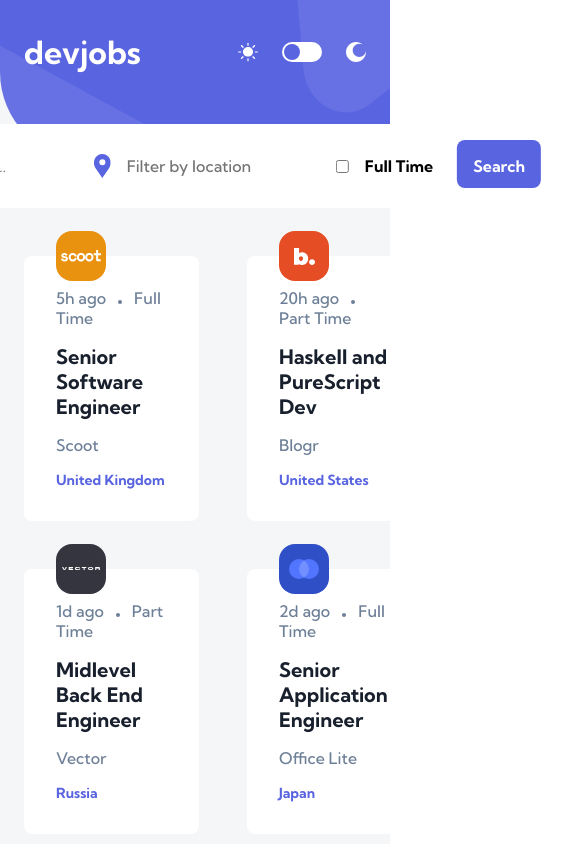
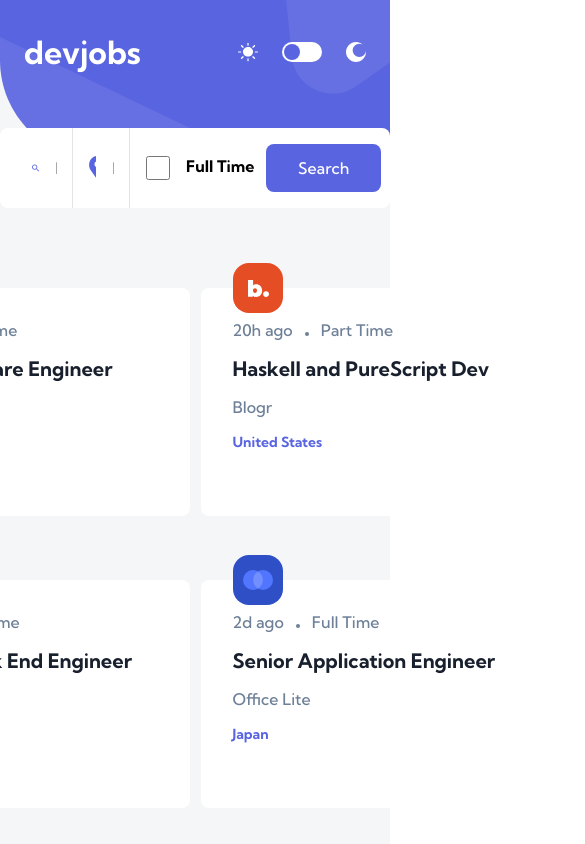
Before and after one commit to cursedxp/devjobs-web-app, a React (Create React App) app: page / in a window 390 px wide. Shown: the top 844 px of the page, 585 px wide, since content can reach past the window. Built offline with nearby package versions, Linux system fonts and the light colour scheme.

Commit message:
styling bug fix

```diff
--- a/src/App.scss
+++ b/src/App.scss
@@ -9,60 +9,129 @@ $darkblue: rgb(25, 32, 45);
 
 .App {
   width: 100%;
-  main {
+  header {
+    background-image: url("./assets/desktop/bg-pattern-header.svg");
+    position: fixed;
+    top: 0;
+    left: 0;
+    width: 100%;
+    height: 160px;
+    z-index: 1;
+    .brand {
       display: flex;
-    flex-direction: column;
+      justify-content: space-between;
+      padding: 32px 24px;
+      align-items: center;
+      .brand-name {
+        font-size: 32px;
+        font-weight: 700;
+        color: $white;
+      }
+      .switch-container {
+        .switch {
+          width: 40px;
+          height: 20px;
+          border-radius: 20px;
+          background-color: $white;
           position: relative;
-    .jobs {
-      margin-top: 256px;
-      display: grid;
+          .slider {
+            display: block;
+            width: 16px;
+            height: 16px;
+            border-radius: 50%;
+            background-color: #5964e0;
+            position: absolute;
+            top: 2px;
+            left: 2px;
+            transition: transform 0.2s ease;
+          }
+          &.active {
+            background-color: $white;
+          }
+          &.active .slider {
+            transform: translateX(20px);
           }
         }
-
-  button {
-    background-color: $violet;
-    border: none;
-    color: $white;
+      }
+      .filter {
+        position: absolute;
+        max-width: 1110px;
+        background-color: $white;
         border-radius: 8px;
-    padding: 16px;
-    height: 48px;
-  }
-  button.white {
-    background-color: $white;
-    padding: 16px;
-    height: 48px;
-  }
-  .more {
-    padding: 16px 32px;
-    font-weight: 700;
-    margin: 32px 0;
-    max-width: 152px;
-    align-self: center;
-  }
-}
-@media (min-width: 376px) and (max-width: 768px) {
-  main {
-    .jobs {
-      grid-template-columns: repeat(2, 1fr);
-      gap: 0px;
-      row-gap: 48px;
-    }
-  }
-  header {
-    background-image: url("./assets/mobile/bg-pattern-header.svg");
-    border-radius: 0 0 0 88px;
-    height: 160px;
-    .filter {
+        padding: 0px 16px 0px 16px;
+        display: flex;
         bottom: -48px;
         left: 50%;
         transform: translateX(-50%);
-      form {
+        width: 100%;
+        height: 80px;
+        align-items: center;
+        .filter-by-location,
+        .filter-by-title,
+        .filter-by-contract,
+        .button-group {
+          height: 100%;
+          display: flex;
+          flex-grow: 1;
+          align-items: center;
+        }
+        .filter-by-location,
         .filter-by-title {
-          .pinIcon,
-          .searchIcon {
-            margin: 16px;
+          border-right: 1px solid rgb(227, 227, 227);
+          input[type="search"] {
+            flex-grow: 1;
+            border: none;
+            &:focus {
+              border: none;
+              outline: none;
+            }
+          }
+        }
+        .filter-by-location .pinIcon,
+        .filter-by-title .searchIcon {
+          width: 24px;
+          height: 24px;
+          margin: 0 16px;
           path {
             fill: $violet;
+          }
+        }
+        .filter-by-contract {
+          display: flex;
+          justify-content: flex-end;
+          flex-grow: 0;
+          .checkbox-group,
+          .button-group {
+            display: flex;
+          }
+          .checkbox-group {
+            width: 176px;
+            margin-right: 16px;
+            input[type="checkbox"] {
+              margin: 0 16px;
+              width: 24px;
+              height: 24px;
+              border: none;
+              &::after {
+                content: "Full Time Only";
+                display: block;
+                text-align: right;
+                width: 60px;
+                white-space: nowrap;
+                margin-left: 40px;
+                font-weight: 700;
+              }
+            }
+          }
+          .button-group {
+            flex-grow: 0;
+            .show-extra-filters {
+              display: none;
+            }
+            .search-button {
+              padding: 0 32px;
+              .button-Icon {
+                display: none;
               }
             }
           }
@@ -70,106 +139,36 @@ $darkblue: rgb(25, 32, 45);
       }
     }
   }
-
-@media (max-width: 375px) {
   main {
-    .jobs {
-      grid-template-columns: 1fr;
-      gap: 48px;
-    }
-  }
-  header {
-    background-image: url("./assets/mobile/bg-pattern-header.svg");
-    height: 136px;
-    .filter {
-      bottom: -48px;
-      left: 50%;
-      transform: translateX(-50%);
-      form {
-        .filter-by-title {
-          .searchIcon {
-            display: none;
-          }
-        }
-        .filter-by-location {
-          display: none;
-        }
-        .contract-filter {
-          display: none;
-        }
-        button {
-          margin-left: 0;
-          .buttonIcon {
-            display: block;
-          }
-          .buttonText {
-            display: none;
-          }
-        }
-        button.extra-filter {
-          display: block;
-        }
-      }
-    }
-  }
-
-  .job-post {
-    .postedAt {
-      margin: 12px 0 0 0;
-    }
-    .location {
-      margin-top: 16px;
-    }
-  }
-  .job-details {
-    padding-top: 186px;
-    margin: 0 24px 0 24px;
-    display: flex;
-    flex-direction: column;
-    gap: 24px;
-    .company-info {
-      position: relative;
+    margin: 0 auto;
+    max-width: 1110px;
     display: flex;
     flex-direction: column;
     justify-content: center;
     align-items: center;
+    gap: 56px;
+    .jobs {
+      grid-template-columns: repeat(3, 1fr);
+      gap: 30px;
+      row-gap: 48px;
+      margin-top: 320px;
+      display: grid;
+      .job-post {
+        display: flex;
+        flex-direction: column;
         gap: 16px;
+        width: 350px;
+        height: 228px;
+        position: relative;
         padding: 32px;
         background-color: $white;
-      border-radius: 6px;
-      .company-name {
-        font-size: 20px;
-        font-weight: 700;
-        margin-top: 12px;
-      }
-      .company-url {
-        color: $darkgrey;
-      }
+        border-radius: 8px;
         .company-logo {
           position: absolute;
           border-radius: 16px;
           top: -25px;
-        left: 50%;
-        transform: translateX(-50%);
+          left: 32px;
         }
-    }
-    button.company-cta {
-      margin-top: 12px;
-      color: $violet;
-      font-weight: 700;
-      background-color: $lightgrey;
-    }
-    button {
-      margin: 50px 0 32px 0;
-    }
-    .position-details {
-      display: flex;
-      flex-direction: column;
-      gap: 8px;
-      padding: 24px;
-      background-color: $white;
-      border-radius: 8px;
-      margin-bottom: 128px;
         .postedAt {
           font-size: 16px;
           color: $darkgrey;
@@ -187,56 +186,30 @@ $darkblue: rgb(25, 32, 45);
           font-weight: 700;
           color: $darkblue;
         }
-      .location {
-        color: $violet;
-        font-size: 14px;
-        font-weight: 700;
-      }
-      h3 {
-        margin: 32px 0 24px 0;
-        font-size: 20px;
-      }
-      li,
-      p {
+        .componay-name {
           font-size: 16px;
           color: $darkgrey;
-        line-height: 24px;
         }
-      ol,
-      ul {
-        margin: 32px 0 0 24px;
-      }
-      ol li::before {
+        .location {
+          font-size: 14px;
           color: $violet;
-      }
-      ol li,
-      ul li {
-        margin-bottom: 8px;
-        padding-left: 24px;
-      }
-    }
-    .button-container {
-      position: fixed;
-      display: flex;
-      justify-content: center;
-      align-items: center;
-      background-color: $white;
-      width: 100%;
-      height: 96px;
-      bottom: 0;
-      left: 0;
-      padding: 24px 24px;
-      button {
-        width: 100%;
-        margin: 0;
+          font-weight: 700;
         }
       }
     }
+    button.more {
+      padding: 16px 32px;
+      font-weight: 700;
+      max-width: 152px;
+      align-self: center;
+      margin-bottom: 104px;
     }
-
+  }
+}
 .light {
   background-color: $lightgrey;
 }
+
 .dark {
   background-color: $midnight;
   .job-post {
@@ -245,36 +218,105 @@ $darkblue: rgb(25, 32, 45);
       color: $white;
     }
   }
+}
+
+@media (min-width: 376px) and (max-width: 768px) {
+  .App {
+    header {
+      background-image: url("./assets/mobile/bg-pattern-header.svg") no-repeat;
+      height: 160px;
+      .brand {
         .filter {
-    background-color: $darkblue;
-    box-shadow: none;
+          max-width: 710px;
+          .filter-by-location,
+          .filter-by-title {
             input[type="search"] {
-      background-color: $darkblue;
+              width: 100%;
             }
-    button.white {
-      background: none;
-      img {
-        fill: $white;
+          }
+          .filter-by-contract {
+            .checkbox-group {
+              width: 120px;
+              input[type="checkbox"] {
+                &::after {
+                  content: "Full Time";
+                  display: block;
+                  text-align: right;
+                  width: 60px;
+                  white-space: nowrap;
+                  margin-left: 40px;
                 }
               }
             }
-  .job-details {
-    .position-details,
-    .button-container,
-    .company-info {
-      background-color: $darkblue;
-    }
-    .position {
-      color: $white;
-    }
-    .position-details p {
-      color: $lightgrey;
-    }
-    .position-details h3 {
-      color: $white;
-    }
-    button.company-cta {
-      background-color: rgba(147, 155, 244, 0.1);
           }
         }
       }
+    }
+    main {
+      .jobs {
+        grid-template-columns: repeat(2, 1fr);
+        gap: 11px;
+        row-gap: 64px;
+        margin-top: 288px;
+      }
+    }
+  }
+}
+
+@media (max-width: 375px) {
+  .App {
+    header {
+      background-image: url("./assets/mobile/bg-pattern-header.svg");
+      height: 136px;
+      background-repeat: no-repeat;
+      .brand {
+        .filter {
+          max-width: 327px;
+          .filter-by-title {
+            border-right: none;
+            input[type="search"] {
+              width: 100%;
+            }
+            .searchIcon {
+              display: none;
+            }
+          }
+          .filter-by-location {
+            display: none;
+          }
+          .filter-by-contract {
+            .checkbox-group {
+              display: none;
+            }
+            .button-group {
+              .show-extra-filters {
+                display: block;
+                background-color: white;
+              }
+              .search-button {
+                padding: 16px;
+                .button-Icon {
+                  display: block;
+                }
+                .buttonText {
+                  display: none;
+                }
+              }
+            }
+          }
+        }
+      }
+    }
+    main {
+      .jobs {
+        grid-template-columns: 1fr;
+        gap: 48px;
+        margin-top: 244px;
+        .job-post {
+          width: auto;
+          margin: 0 24px;
+        }
+      }
+    }
+  }
+}
--- a/src/components/Filter/Filter.jsx
+++ b/src/components/Filter/Filter.jsx
@@ -6,7 +6,6 @@ import { useContext } from "react";
 import Modal from "../Modal/Modal";
 import LocationSearch from "../LocationSearch/LocationSearch";
 import { ReactComponent as PinIcon } from "../../assets/desktop/icon-location.svg";
-import "./Filter.scss";
 
 export default function Filter() {
   const [search, setSearch] = useState("");
@@ -74,8 +73,7 @@ export default function Filter() {
   };
 
   return (
-    <div className="filter">
-      <form action="">
+    <form action="" className="filter">
       <div className="filter-by-title">
         <SearchIcon className="searchIcon" fill="red" />
         <input
@@ -100,7 +98,8 @@ export default function Filter() {
           }}
         />
       </div>
-        <div className="contract-filter">
+      <div className="filter-by-contract">
+        <div className="checkbox-group">
           <input
             type="checkbox"
             name="contract"
@@ -113,10 +112,10 @@ export default function Filter() {
               }
             }}
           />
-          <label htmlFor="">Full Time</label>
         </div>
+        <div className="button-group">
           <button
-          className="white extra-filter"
+            className="show-extra-filters"
             onClick={(e) => {
               e.preventDefault();
               setShowModal(true);
@@ -125,20 +124,23 @@ export default function Filter() {
             <img src={filterIcon} alt="filter" width={"20px"} height={"20px"} />
           </button>
           <button
+            className="search-button"
             onClick={(e) => {
               e.preventDefault();
               handleSearch();
             }}
           >
-          <SearchIcon className="buttonIcon" />
+            <SearchIcon className="button-Icon" />
             <span className="buttonText">Search</span>
           </button>
+        </div>
+      </div>
+
       {showModal && (
         <Modal>
           <LocationSearch setShowModal={setShowModal} />
         </Modal>
       )}
     </form>
-    </div>
   );
 }
--- a/src/components/Filter/Filter.scss
+++ /dev/null
@@ -1,56 +0,0 @@
-$white: rgb(255, 255, 255);
-$midnight: rgb(18, 23, 33);
-$lightgrey: rgb(244, 246, 248);
-$lightviolet: rgb(147, 155, 244);
-$grey: rgb(157, 174, 194);
-$darkgrey: rgb(110, 128, 152);
-$violet: rgb(89, 100, 224);
-$darkblue: rgb(25, 32, 45);
-.filter {
-  position: absolute;
-  background-color: $white;
-  border-radius: 8px;
-  padding: 16px 16px 16px 0;
-  form {
-    display: flex;
-    .filter-by-location,
-    .filter-by-title {
-      display: flex;
-      align-items: center;
-      input[type="search"] {
-        padding-left: 16px;
-      }
-    }
-    .contract-filter {
-      display: flex;
-      align-items: center;
-
-      input[type="checkbox"] {
-        margin: 16px;
-      }
-      label {
-        font-weight: 700;
-        white-space: nowrap;
-      }
-    }
-    input[type="search"] {
-      border: none;
-      &:focus {
-        border: none;
-        outline: none;
-      }
-    }
-    button.extra-filter {
-      display: none;
-    }
-    button {
-      margin-left: 24px;
-      .buttonIcon {
-        display: none;
-      }
-      .buttonText {
-        font-weight: 700;
-      }
-    }
-  }
-}
--- a/src/components/JobPost/JobPost.jsx
+++ b/src/components/JobPost/JobPost.jsx
@@ -1,5 +1,3 @@
-import "./JobPost.scss";
-
 export default function JobPost({ job }) {
   return (
     <div className="job-post">
--- a/src/components/JobPost/JobPost.scss
+++ /dev/null
@@ -1,47 +0,0 @@
-$white: rgb(255, 255, 255);
-$grey: rgb(157, 174, 194);
-$darkgrey: rgb(110, 128, 152);
-$violet: rgb(89, 100, 224);
-$darkblue: rgb(25, 32, 45);
-.job-post {
-  margin: 0 24px 0 24px;
-  display: flex;
-  flex-direction: column;
-  gap: 16px;
-  position: relative;
-  padding: 32px;
-  background-color: $white;
-  border-radius: 8px;
-  .company-logo {
-    position: absolute;
-    border-radius: 16px;
-    top: -25px;
-    left: 32px;
-  }
-  .postedAt {
-    font-size: 16px;
-    color: $darkgrey;
-    .separator {
-      width: 4px;
-      height: 4px;
-      background-color: $darkgrey;
-      border-radius: 32px;
-      display: inline-block;
-      margin: 0 12px 0 12px;
-    }
-  }
-  .position {
-    font-size: 20px;
-    font-weight: 700;
-    color: $darkblue;
-  }
-  .componay-name {
-    font-size: 16px;
-    color: $darkgrey;
-  }
-  .location {
-    font-size: 14px;
-    color: $violet;
-    font-weight: 700;
-  }
-}
--- a/src/components/header/Header.jsx
+++ b/src/components/header/Header.jsx
@@ -1,5 +1,4 @@
 import { useContext, useEffect, useState } from "react";
-import "./Header.scss";
 import { ThemeContext } from "../../context/context";
 import sunIcon from "../../assets/mobile/sunIcon.svg";
 import moonIcon from "../../assets/mobile/MoonIcon.svg";
@@ -16,7 +15,7 @@ export default function Header() {
         <Link className="brand-name" to="/">
           devjobs
         </Link>
-        <div className="flex gap-4">
+        <div className="switch-container flex gap-4">
           <img src={sunIcon} alt="light theme" width={"20px"} height={"20px"} />
           <div className="change-theme">
             <div className="switch" onClick={handleTheme}>
--- a/src/components/header/Header.scss
+++ /dev/null
@@ -1,46 +0,0 @@
-$white: rgb(255, 255, 255);
-header {
-  position: fixed;
-  z-index: 1;
-  top: 0;
-  left: 0;
-  width: 100%;
-  background-size: 100% 100%;
-  background-repeat: no-repeat;
-  background-position: center center;
-  .brand {
-    display: flex;
-    justify-content: space-between;
-    padding: 32px 24px;
-    align-items: center;
-    .brand-name {
-      font-size: 32px;
-      font-weight: 700;
-      color: $white;
-    }
-  }
-  .switch {
-    width: 40px;
-    height: 20px;
-    border-radius: 20px;
-    background-color: $white;
-    position: relative;
-    .slider {
-      display: block;
-      width: 16px;
-      height: 16px;
-      border-radius: 50%;
-      background-color: #5964e0;
-      position: absolute;
-      top: 2px;
-      left: 2px;
-      transition: transform 0.2s ease;
-    }
-    &.active {
-      background-color: $white;
-    }
-    &.active .slider {
-      transform: translateX(20px);
-    }
-  }
-}
--- a/src/index.scss
+++ b/src/index.scss
@@ -1,5 +1,8 @@
 @import url("https://fonts.googleapis.com/css2?family=Fraunces:opsz,wght@9..144,700&family=Kumbh+Sans:wght@500;700&display=swap");
+
 $grey: rgb(157, 174, 194);
+$violet: rgb(89, 100, 224);
+$white: rgb(255, 255, 255);
 * {
   margin: 0;
   padding: 0;
@@ -59,3 +62,12 @@ code {
 .border-1 {
   border-bottom: 1px solid $grey;
 }
+
+button {
+  background-color: $violet;
+  border: none;
+  color: $white;
+  border-radius: 8px;
+  padding: 16px;
+  height: 48px;
+}
```
Lines whose indentation alone changed are shown as unchanged.
